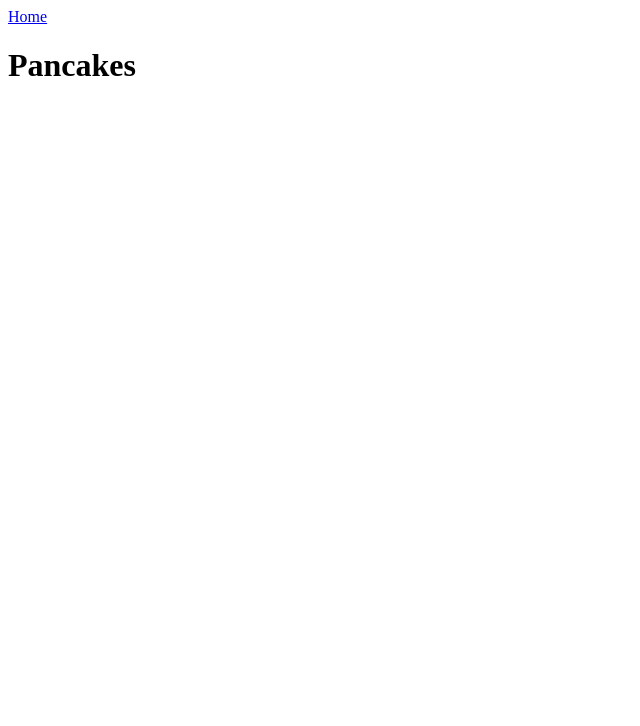
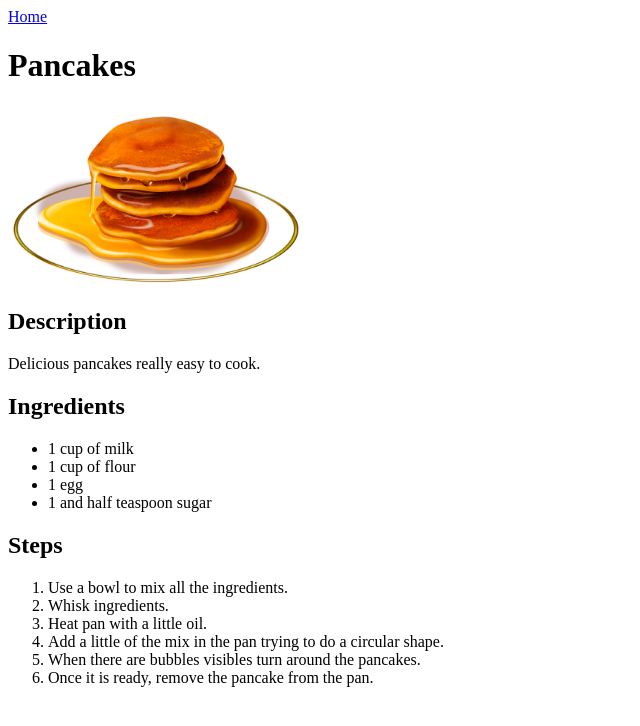
Before and after one commit to Alastair7/odin-recipes, a plain HTML site: page recipes/pancakes.html in a window 1280 px wide. Shown: the whole page, without its empty margins (0-640 px from the left). Drawn offline with Linux system fonts and the light colour scheme.

Commit message:
Add content to pancakes recipe
Pancakes recipes was empty and I have added the ingredients and steps to
cook it.

```diff
--- a/recipes/pancakes.html
+++ b/recipes/pancakes.html
@@ -9,5 +9,27 @@
    <body>
       <a href="../index.html">Home</a>
       <h1>Pancakes</h1>
+      <img src="../images/pancakes.png" alt="Four pancakes with sauce on them" width="300">
+
+      <h2>Description</h2>
+      <p>Delicious pancakes really easy to cook.</p>
+
+      <h2>Ingredients</h2>
+      <ul>
+	 <li>1 cup of milk</li>
+	 <li>1 cup of flour</li>
+	 <li>1 egg</li>
+	 <li>1 and half teaspoon sugar</li>
+      </ul>
+
+      <h2>Steps</h2>
+      <ol>
+	 <li>Use a bowl to mix all the ingredients.</li>
+	 <li>Whisk ingredients.</li>
+	 <li>Heat pan with a little oil.</li>
+	 <li>Add a little of the mix in the pan trying to do a circular shape.</li>
+	 <li>When there are bubbles visibles turn around the pancakes.</li>
+	 <li>Once it is ready, remove the pancake from the pan.</li>
+      </ol>
    </body>
 </html>
```
Also changed, not shown: images/pancakes.png (added).
